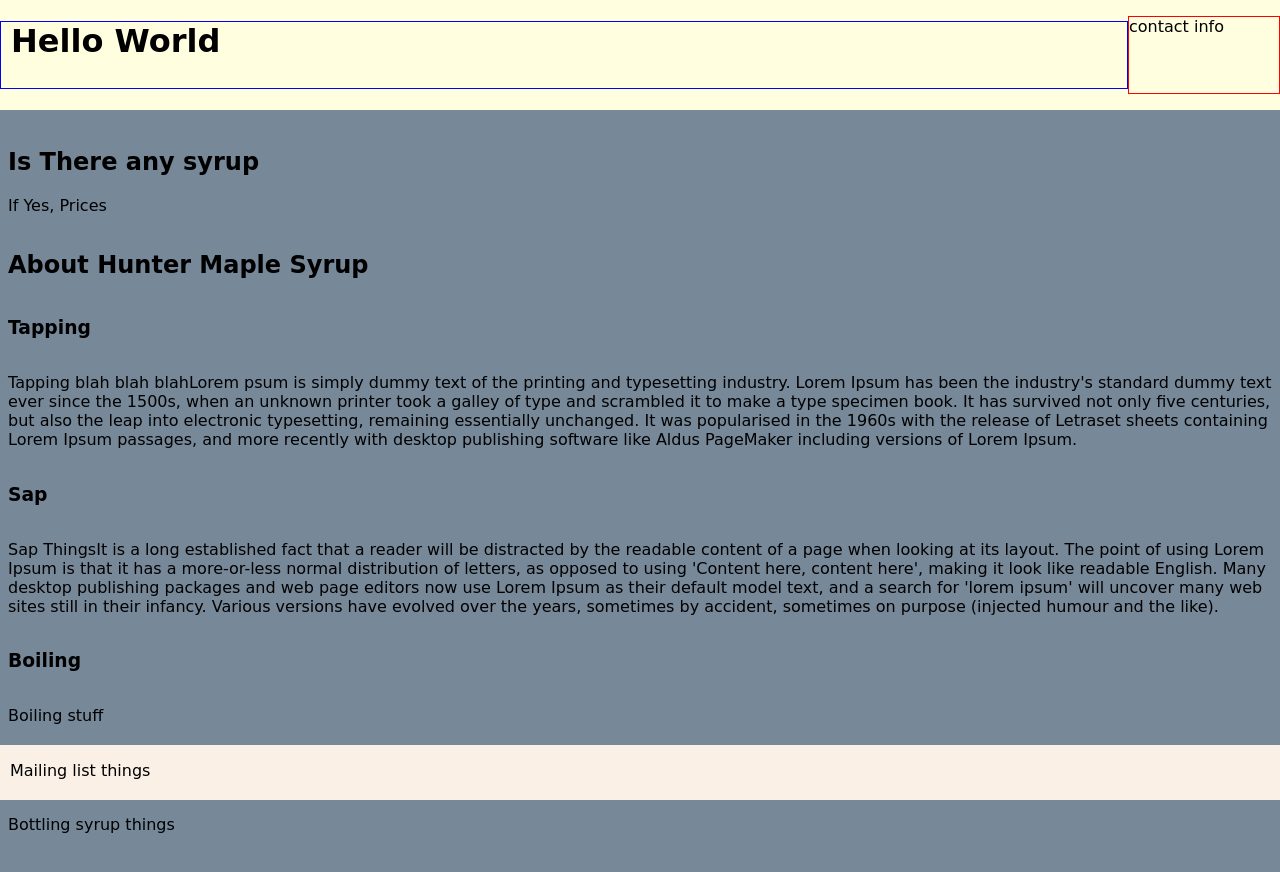
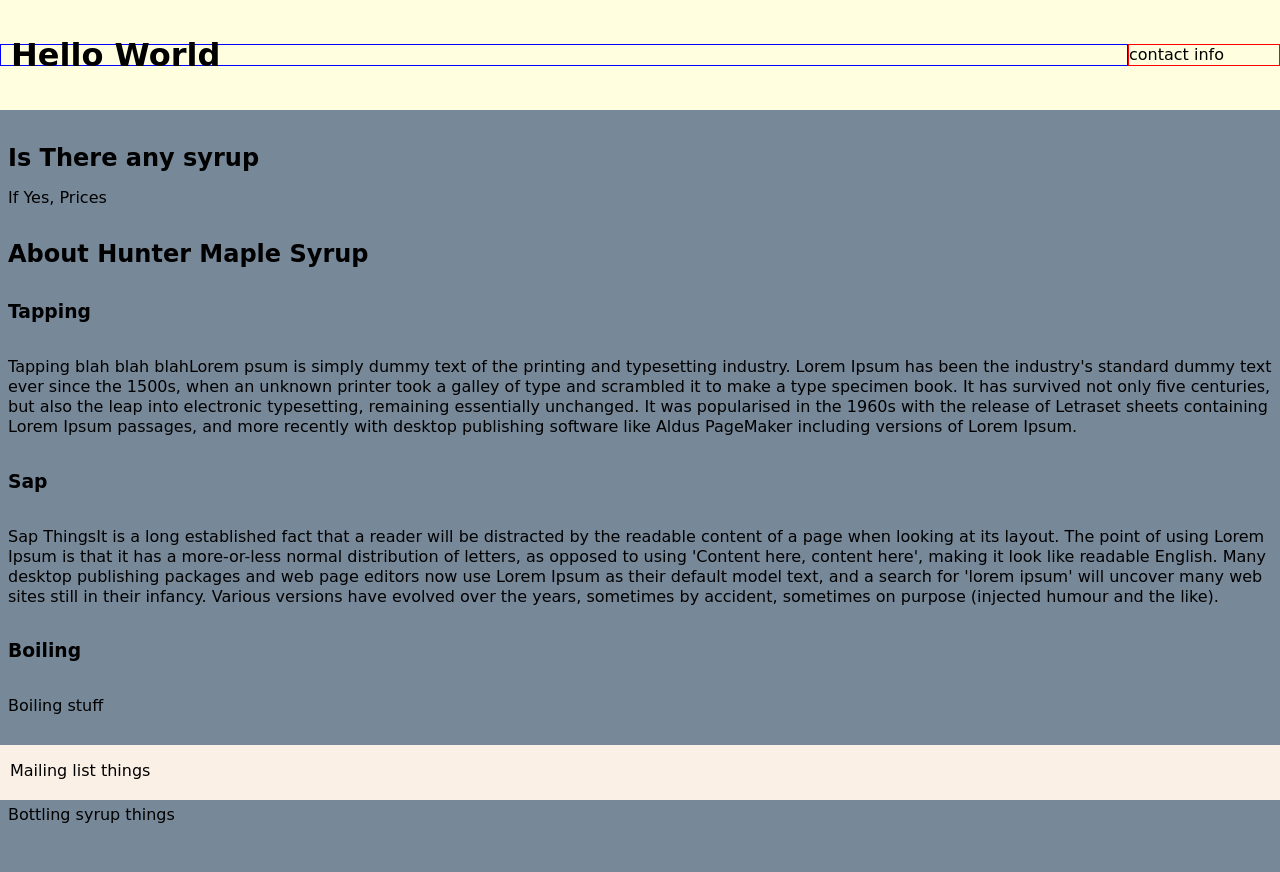
Before and after one commit to declanhunter/MapleSyrup, a plain HTML site: page index.html in a window 1280 px wide. Drawn offline with Linux system fonts and the light colour scheme.

Commit message:
little change but couldnt veiw website

```diff
--- a/css/styles.css
+++ b/css/styles.css
@@ -7,7 +7,8 @@ header {
     left: 0;
     display: flex;
     flex-wrap: nowrap;
-
+    justify-content: space-evenly;
+    align-items: center;
 }
 
 header h1 {
@@ -32,6 +33,7 @@ body {
     background-color: lightslategrey;
     padding: 120px 0 60px 0;
     font-family: 'Langer', cursive;
+    line-height: 20px;
 }
 
 .about {
```
